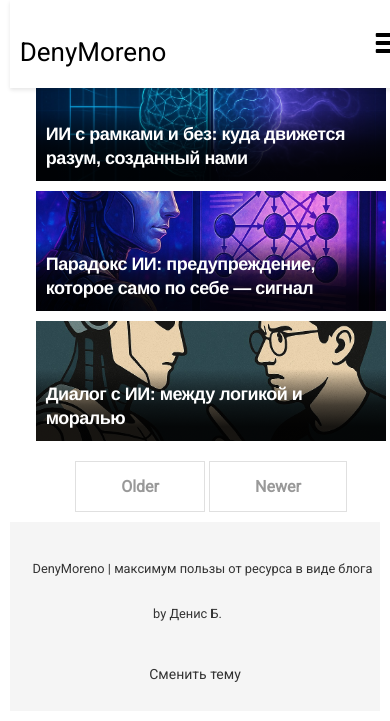
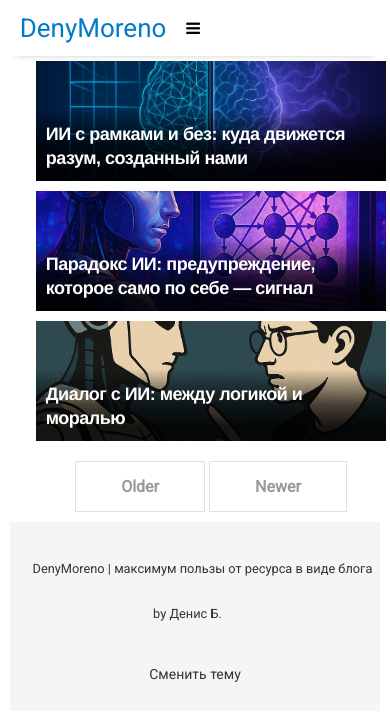
Before and after one commit to DenyMoreno/myblog, a Jekyll site: the page built from index.html, in a window 390 px wide. Shown: the top 721 px of the page. Built offline with Jekyll 4.4.1, drawn with Linux system fonts in a browser that asks for light colours; nearby versions of some CDN libraries; the list of posts is cut into pages by our own code.

Commit message:
Update _header.scss

```diff
--- a/_sass/_header.scss
+++ b/_sass/_header.scss
@@ -1,122 +1,94 @@
 .site-header {
   min-height: 56px;
-  width: 100%;
+  width: $container-width;
   position: fixed;
-  top: 0;
   background-color: white;
-  color: black;
+  box-shadow: none;
   z-index: 100;
-  display: flex;
-  justify-content: space-between;
-  align-items: center;
-  padding: 0 10px;
-  box-shadow: 0 2px 4px rgba(0,0,0,0.1);
 }
-
-.site-title a {
+@media (max-width: $container-width) {
+  .site-header {
+    min-height: 56px;
+    width: 95vw;
+    position: fixed;
+    background-color: white;
+    box-shadow: 0 5px 6px -6px #bbb;
+    z-index: 100;
+  }
+}
+.site-header a {
+  text-decoration: none;
+}
+.site-title {
   font-size: 26px;
   font-weight: 400;
   line-height: 56px;
-  color: inherit;
-  text-decoration: none;
+  margin-bottom: 0;
+  margin-top: 0;
+  padding-left: 10px;
+  float: left;
+}
+.menu-list {
+  line-height: $header-thickness;
+  float: right;
+}
+.menu-link {
+  padding: 5px 10px;
 }
 
-.menu-list {
-  display: flex;
-  gap: 15px;
+/*
+  Responsiveness with a dropdown menu
+*/
+
+@media (min-width: $container-width) {
+  .dropbtn {
+    display: none;
+  }
+  .dropdown-content {
+    display: none;
+  }
 }
-
-.menu-list a {
-  line-height: 56px;
-  text-decoration: none;
-  color: inherit;
-  padding: 0 8px;
-}
-
-/* Mobile: скрываем обычное меню и показываем бургер */
-.dropdown {
-  display: none;
-}
-
-@media (max-width: 768px) {
+@media (max-width: $container-width) {
   .menu-list {
     display: none;
   }
-
+  .site-title {
+    padding-right: 0.25rem;
+  }
+  .dropbtn {
+    background-color: white;
+    color: black;
+    padding: 16px;
+    margin-top: 4px;
+    font-size: 16px;
+    border: none;
+    cursor: pointer;
+  }
   .dropdown {
-    display: block;
     position: relative;
+    display: inline-block;
   }
-
-  .dropbtn {
-    font-size: 28px;
-    background: none;
-    border: none;
-    color: inherit;
-    cursor: pointer;
-    padding: 10px;
-  }
-
   .dropdown-content {
     display: none;
     position: absolute;
-    right: 0;
-    top: 56px;
-    background-color: white;
+    background-color: #f9f9f9;
     min-width: 160px;
-    box-shadow: 0px 8px 16px rgba(0,0,0,0.2);
-    z-index: 999;
+    box-shadow: 0px 8px 16px 0px rgba(0,0,0,0.2);
+    z-index: 1;
   }
-
   .dropdown-content a {
     color: black;
     padding: 12px 16px;
     text-decoration: none;
     display: block;
   }
-
   .dropdown-content a:hover {
-    background-color: #f1f1f1;
+    background-color: #f1f1f1
   }
-
   .dropdown:hover .dropdown-content {
     display: block;
   }
-}
-
-/* Темная тема */
-@media (prefers-color-scheme: dark) {
-  .site-header {
-    background-color: #1a1a1a;
-    color: white;
-  }
-
-  .dropdown-content {
-    background-color: #2a2a2a;
-  }
-
-  .dropdown-content a {
-    color: white;
-  }
-
-  .dropdown-content a:hover {
-    background-color: #333;
+  .dropdown:hover .dropbtn {
+    background-color: #f1f1f1;
   }
 }
-
-[data-theme="dark"] .site-header {
-  background-color: #1a1a1a;
-  color: white;
-}
-
-[data-theme="dark"] .dropdown-content {
-  background-color: #2a2a2a;
-}
-
-[data-theme="dark"] .dropdown-content a {
-  color: white;
-}
-
-[data-theme="dark"] .dropdown-content a:hover {
-  background-color: #333;
-}
```
